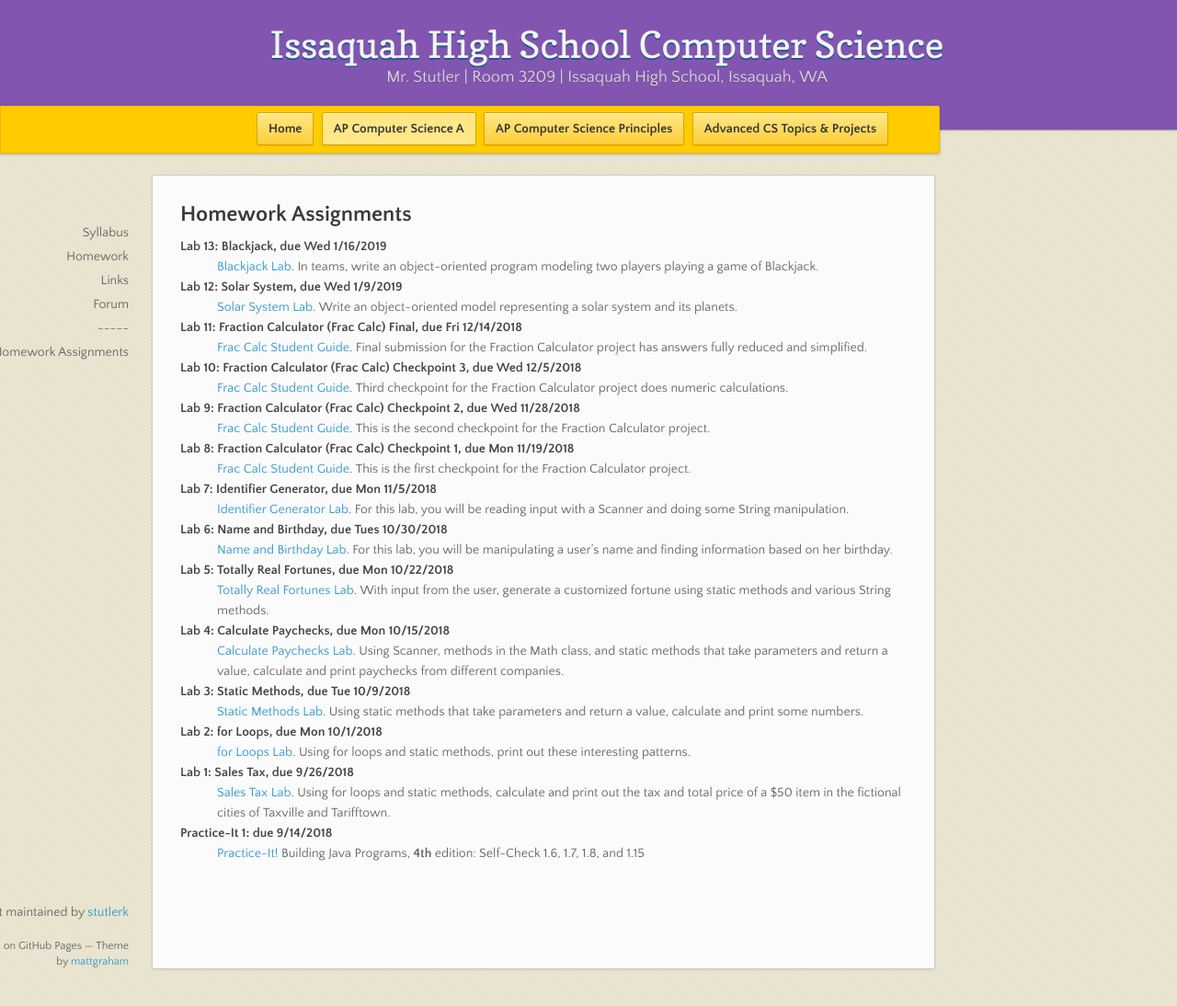
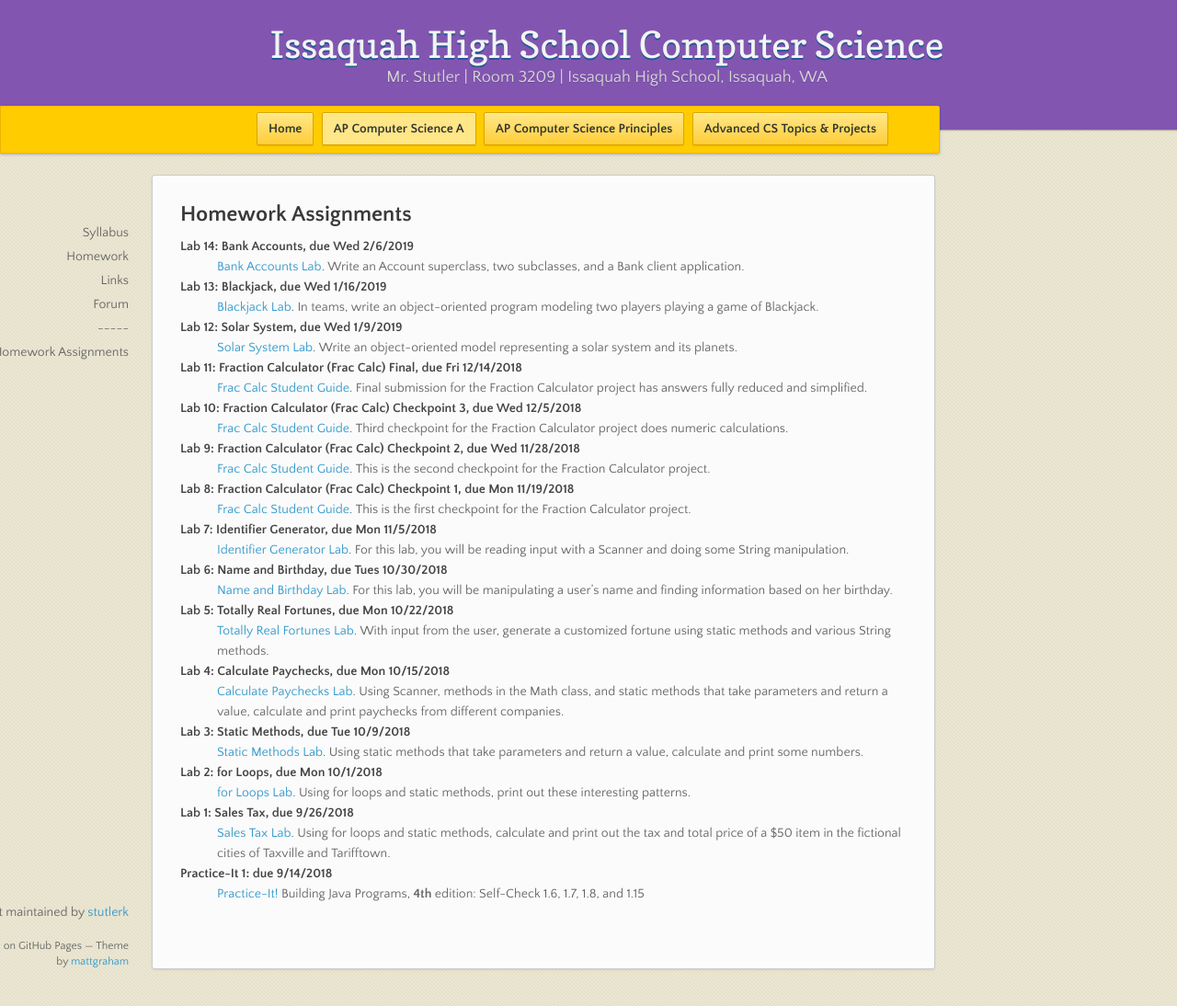
Before and after one commit to stutlerk/ihs-website, a Jekyll site: the page built from _apcsa/homework.html, in a window 1280 px wide and 1094 px high. Shown: the whole window at 92% size. Built offline with Jekyll 4.4.1, drawn with Linux system fonts in a browser that asks for light colours; nearby versions of some CDN libraries.

Commit message:
Update homework.html

```diff
--- a/_apcsa/homework.html
+++ b/_apcsa/homework.html
@@ -6,6 +6,9 @@ layout: course
 <section>
 <h2>Homework Assignments</h2>
   <dl>
+    <dt>Lab 14: Bank Accounts, due Wed 2/6/2019</dt>
+    <dd><a href="https://issaquahwednet-my.sharepoint.com/:w:/g/personal/stutlerk_issaquah_wednet_edu/Ee-OZHreDFlFjPGlcsh0C6IBjv9K4wwXSfagjZMYfnLs5A?e=qrEZEp" target="_blank">Bank Accounts Lab</a>. Write an Account superclass, two subclasses, and a Bank client application.</dd>
+
     <dt>Lab 13: Blackjack, due Wed 1/16/2019</dt>
     <dd><a href="https://issaquahwednet-my.sharepoint.com/:w:/g/personal/stutlerk_issaquah_wednet_edu/EVt49QQUF8ZMlpylyzXSFiQBAaboOCTO1Od0nNpP3VfyoA?e=9ukZNe" target="_blank">Blackjack Lab</a>. In teams, write an object-oriented program modeling two players playing a game of Blackjack.</dd>
 
```
